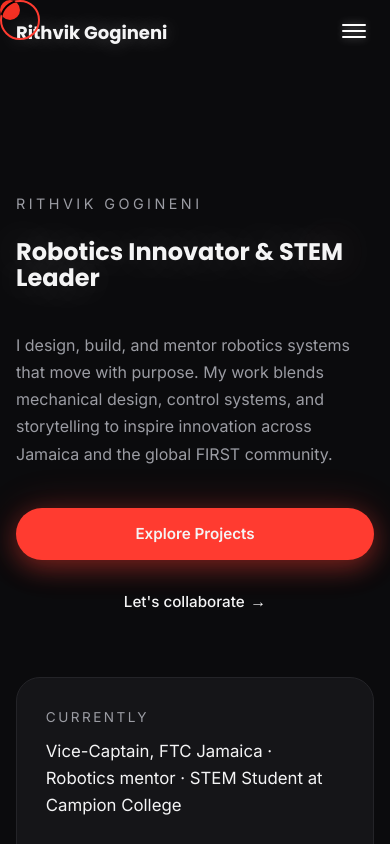
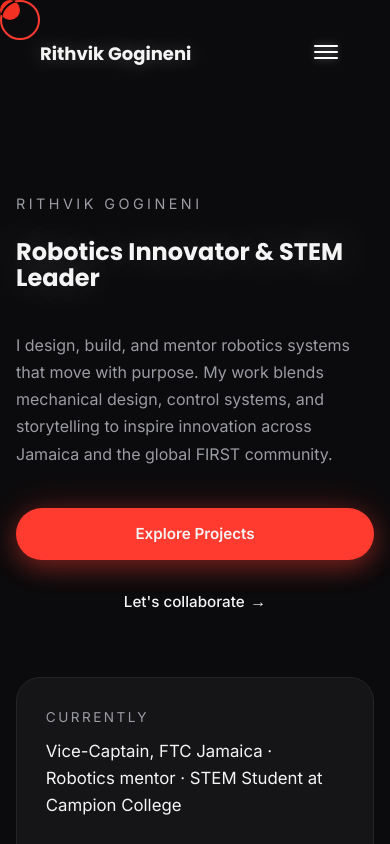
Before and after one commit to RithvikGogineni/my-portfolio, a React (Vite) app: page / in a window 390 px wide. Shown: the top 844 px of the page. Built offline with nearby package versions, Linux system fonts and the light colour scheme.

Commit message:
Add touch-friendly improvements: tap highlight removal and minimum touch targets

```diff
--- a/src/index.css
+++ b/src/index.css
@@ -87,6 +87,20 @@
   margin: 0;
   padding: 0;
   box-sizing: border-box;
+  -webkit-tap-highlight-color: transparent;
+}
+
+*:focus {
+  outline: none;
+}
+
+button,
+a,
+input,
+textarea,
+select {
+  -webkit-tap-highlight-color: transparent;
+  touch-action: manipulation;
 }
 
 /* Performance optimizations */
@@ -315,12 +329,18 @@ img {
 
 /* Responsive Navbar */
 @media (max-width: 768px) {
+  .navbar {
+    padding: 1rem 1.5rem;
+  }
+
   .navbar-nav {
     display: none;
   }
 
   .mobile-menu-btn {
     display: block;
+    min-width: 44px;
+    min-height: 44px;
   }
 
   .navbar-container {
@@ -334,6 +354,8 @@ img {
   .theme-toggle {
     width: 40px;
     height: 40px;
+    min-width: 40px;
+    min-height: 40px;
     margin-left: 0.5rem;
   }
 }
@@ -528,6 +550,8 @@ a:hover {
   display: inline-flex;
   align-items: center;
   justify-content: center;
+  min-height: 44px;
+  min-width: 44px;
   gap: 0.5rem;
   padding: 0.8rem 1.8rem;
   border-radius: 999px;
```
